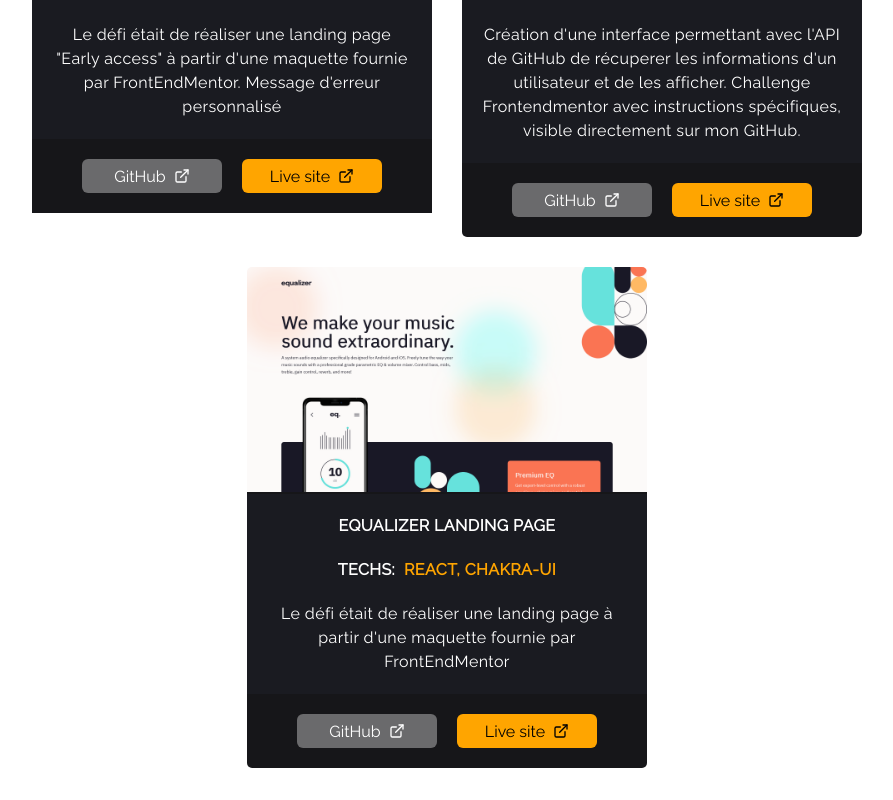
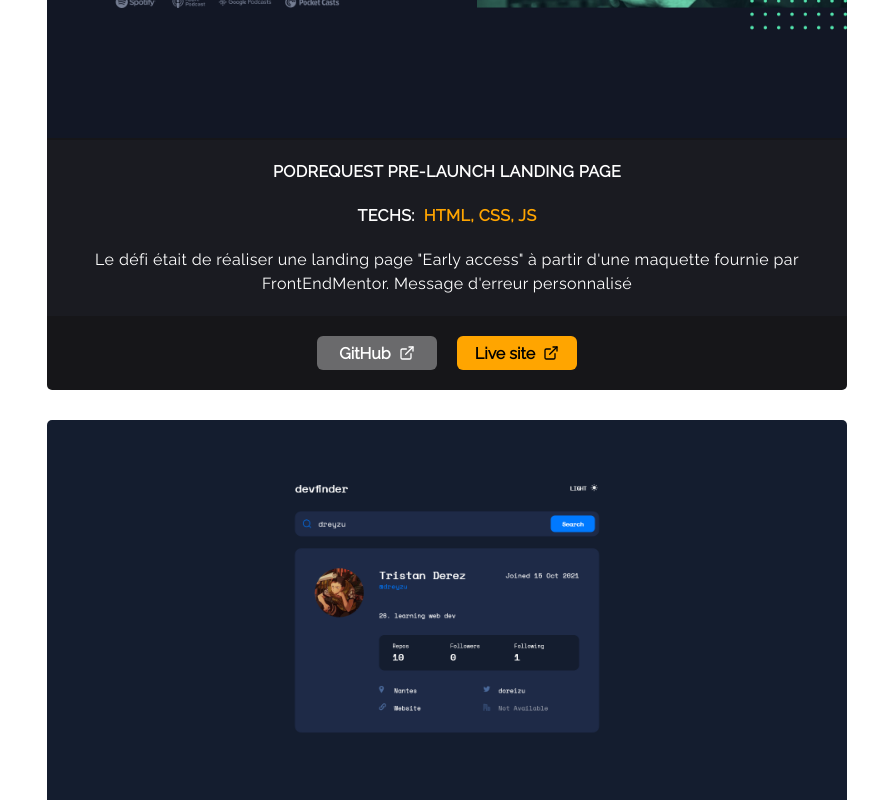
Before and after one commit to tristan-derez/portfoliov2, a React (Vite) app: page / in a window 1280 px wide. Shown: the part 2000-2800 px from the top of the page, without its empty margins (193-1086 px from the left). Built offline with nearby package versions, Linux system fonts and the light colour scheme.

Commit message:
change width

```diff
--- a/src/components/Projects.tsx
+++ b/src/components/Projects.tsx
@@ -24,7 +24,7 @@ export const Projects = () => {
 const ProjectItem = ({ data }) => {
     return (
         <WrapItem overflow="hidden" borderRadius="5px" fontFamily="Raleway">
-            <Center flexDirection="column" width={["400px"]}>
+            <Center flexDirection="column" width={["300px", "350px", "600px", "800px"]}>
                 <Image src={data.imageUrl} alt={data.imageAlt} />
                 <Flex direction="column" w="100%" borderTop="2px solid #161619">
                     <Flex
@@ -47,15 +47,22 @@ const ProjectItem = ({ data }) => {
                             <Text>{data.description}</Text>
                         </Center>
                     </Flex>
-                    <Flex justifyContent="center" alignItems="center" gap="20px" py="20px" bg="#161619">
+                    <Flex
+                        justifyContent="center"
+                        alignItems="center"
+                        gap="20px"
+                        py="20px"
+                        bg="#161619"
+                        letterSpacing="2px"
+                        fontWeight="bold"
+                    >
                         <Link href={data.code} isExternal>
                             <Button
                                 rightIcon={<FiExternalLink color="white" />}
                                 colorScheme="whiteAlpha"
                                 color="white"
-                                fontWeight="400"
+                                w="120px"
                                 h="34px"
-                                w={["120px", "140px"]}
                                 px="15px"
                             >
                                 GitHub
@@ -67,9 +74,8 @@ const ProjectItem = ({ data }) => {
                                 backgroundColor="orange"
                                 color="black"
                                 _hover={{ bg: "orange.200" }}
-                                fontWeight="400"
+                                w="120px"
                                 h="34px"
-                                w={["120px", "140px"]}
                                 px="15px"
                             >
                                 Live site
```
